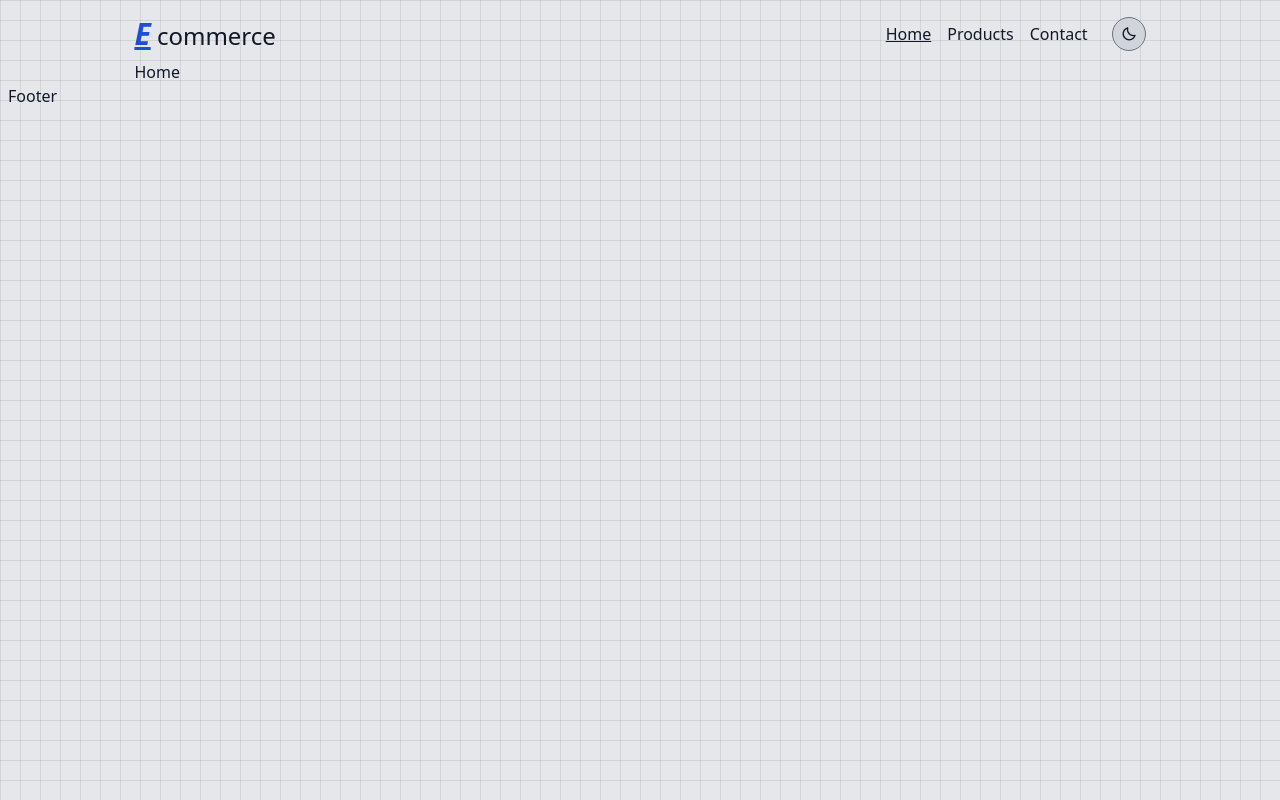
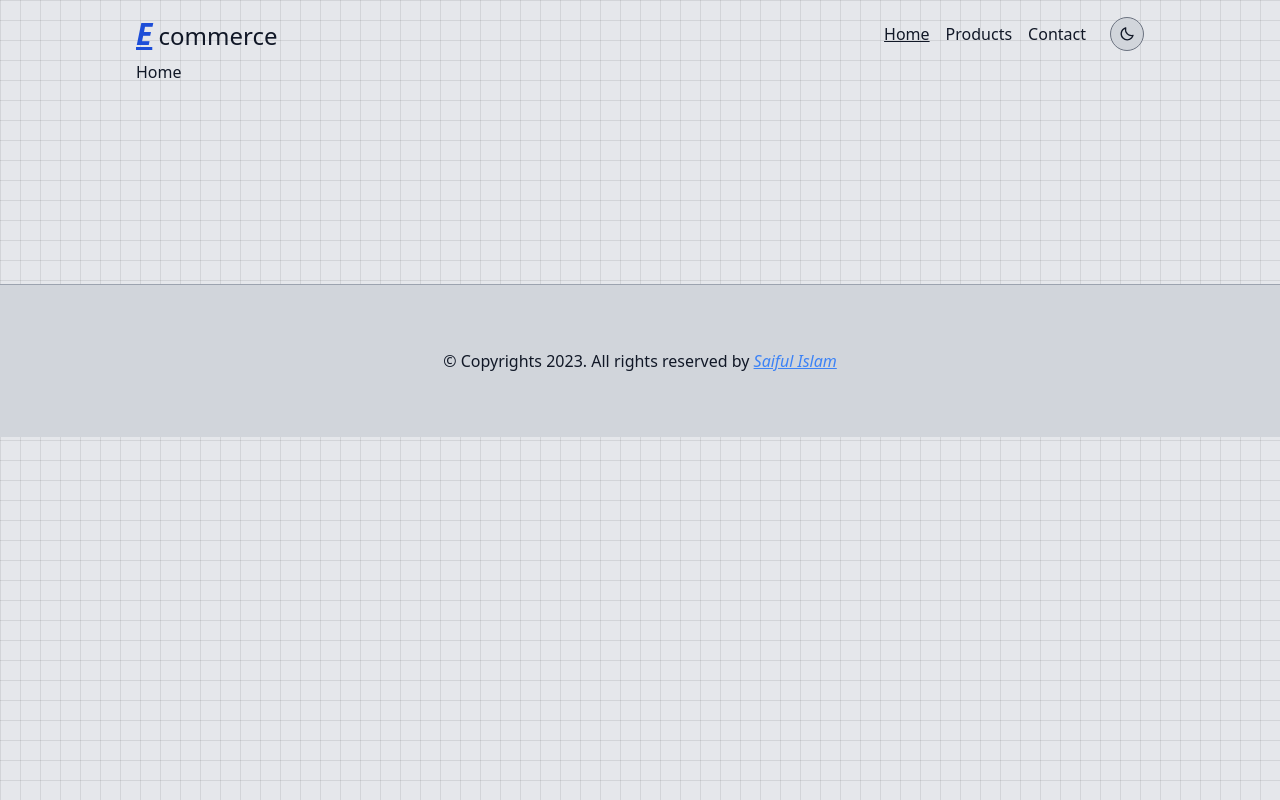
Before and after one commit to saiful7778/ecomp-client, a React (Vite) app: page / in a window 1280 px wide. Built offline with nearby package versions, Linux system fonts and the light colour scheme.

Commit message:
add footer

```diff
--- a/src/assets/css/style.css
+++ b/src/assets/css/style.css
@@ -13,7 +13,7 @@
 
 @layer components {
   .main-bg {
-    @apply w-full min-h-screen bg-gray-200 text-gray-900 overflow-x-hidden p-2 transition-colors duration-300;
+    @apply w-full min-h-screen bg-gray-200 text-gray-900 overflow-x-hidden transition-colors duration-300;
     --pattern-line-color: #00000015;
     --pattern-box-size: 20px;
     background-image: linear-gradient(
--- a/src/layout/Footer.jsx
+++ b/src/layout/Footer.jsx
@@ -1,6 +1,10 @@
+import { Link } from "react-router-dom"
+
 const Footer = () => {
   return (
-    <footer>Footer</footer>
+    <footer className="w-full p-16 bg-gray-300 dark:bg-gray-800 border-t border-gray-400 dark:border-gray-600 mt-48">
+      <p className="text-center">&#169; Copyrights 2023. All rights reserved by <Link className="italic underline text-blue-500" to='/'>Saiful Islam</Link></p>
+    </footer>
   )
 }
 
--- a/src/layout/Mainlayout.jsx
+++ b/src/layout/Mainlayout.jsx
@@ -5,7 +5,7 @@ import Footer from "./Footer"
 const Mainlayout = () => {
   return (
     <div className="main-bg">
-      <div className="container w-4/5 mx-auto">
+      <div className="container w-4/5 mx-auto p-2">
         <Navbar />
         <Outlet />
       </div>
```
